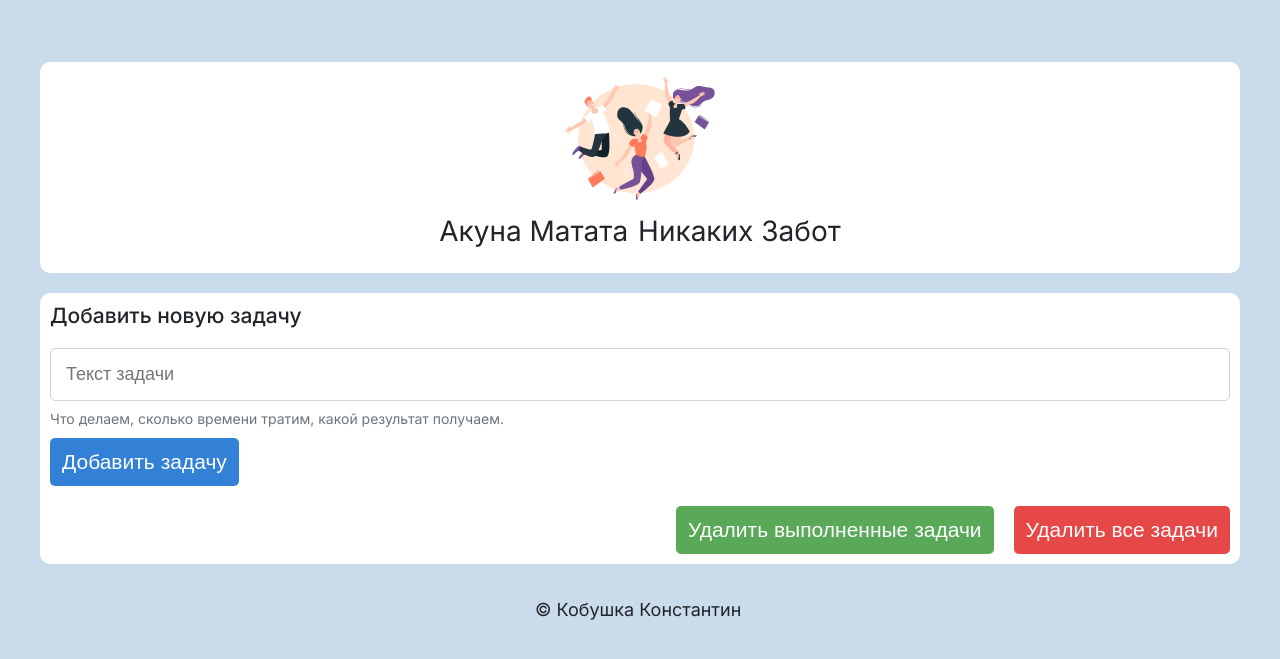
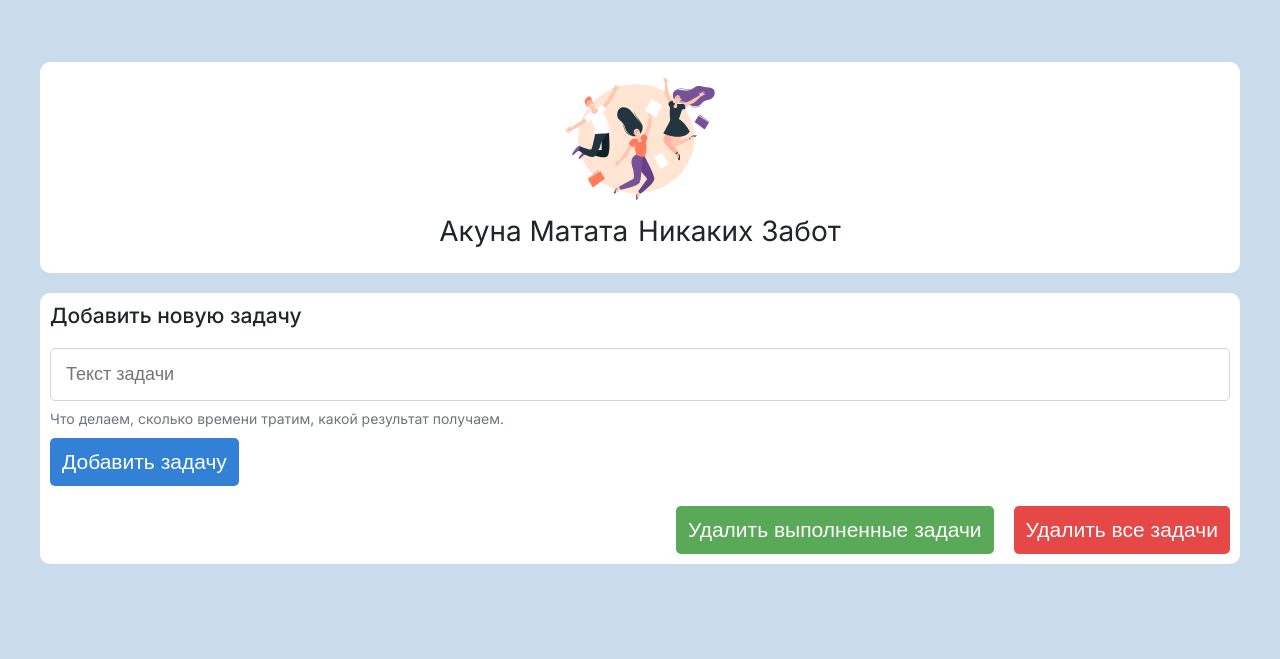
Before and after one commit to ConstantineKobushka/ToDoJavaScript, a plain HTML site: page index.html in a window 1280 px wide. Shown: the part 111-770 px from the top of the page. Drawn offline with Linux system fonts and the light colour scheme.

Commit message:
Внёс изменения

```diff
--- a/index.html
+++ b/index.html
@@ -14,7 +14,7 @@
     />
     <link rel="stylesheet" href="css/reset.css" />
     <link rel="stylesheet" href="css/main.css" />
-    <title>Приложение ToDo</title>
+    <title>ToDo</title>
   </head>
 
   <body>
@@ -89,7 +89,7 @@
       </div>
     </main>
 
-    <footer class="footer">
+    <!-- <footer class="footer">
       <div class="container">
         <a
           class="footer__link"
@@ -97,7 +97,7 @@
           >© Кобушка Константин</a
         >
       </div>
-    </footer>
+    </footer> -->
 
     <script src="js/main.js"></script>
   </body>
```
